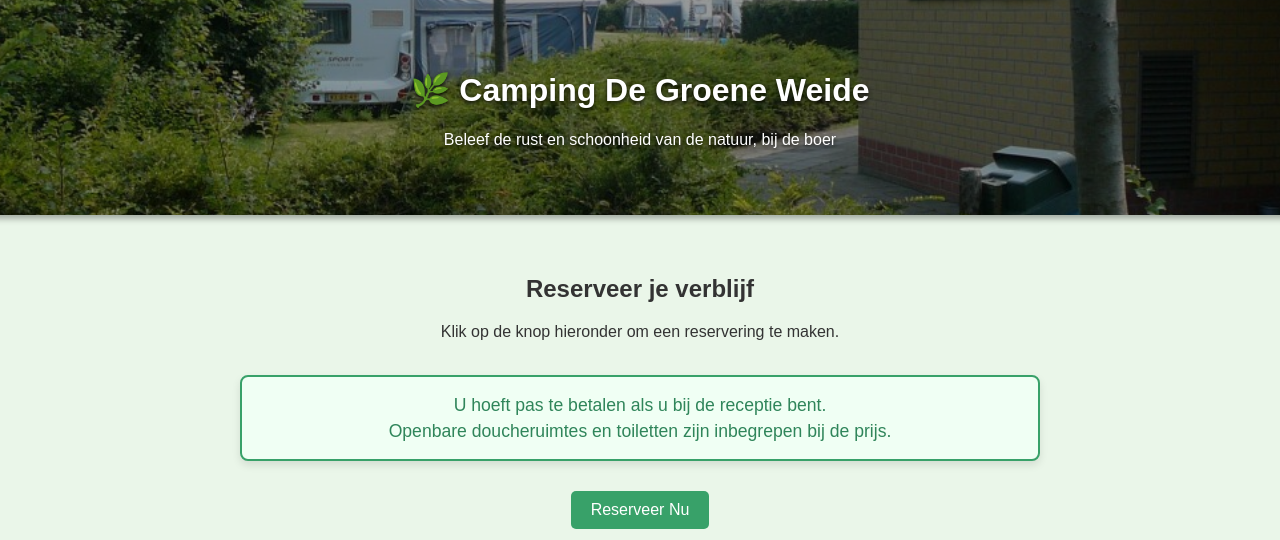
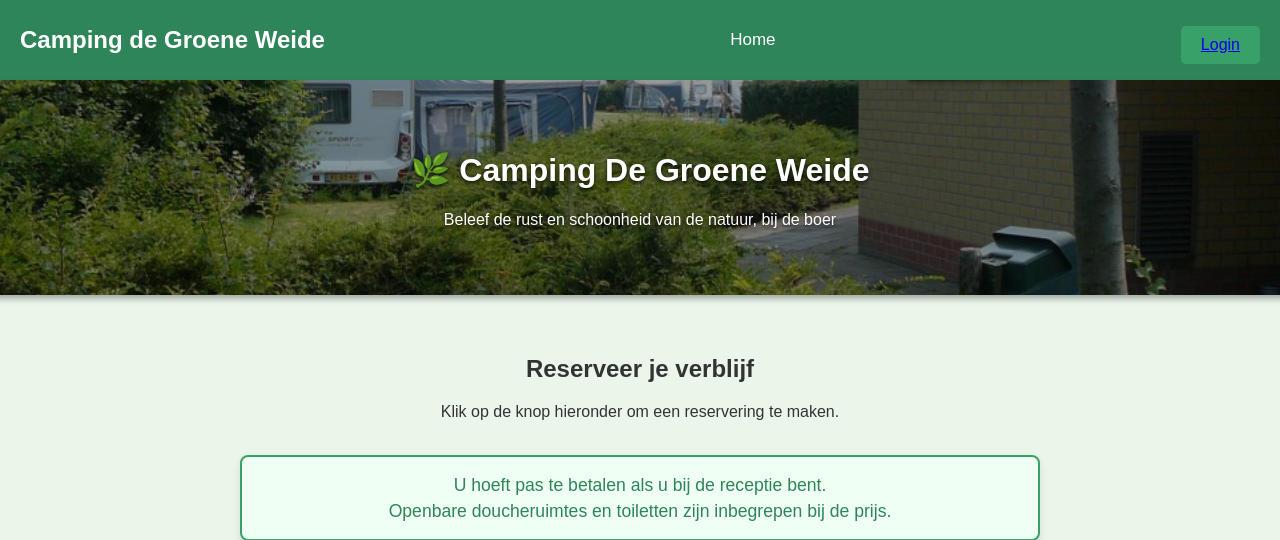
Before and after one commit to LingzanSekema/Boer-Bert-Reserveringssysteem, a PHP site: page / in a window 1280 px wide. Shown: the top 540 px of the page. Run offline with PHP 8.4, Linux system fonts and the light colour scheme.

Commit message:
Commit 1 Navbar

```diff
--- a/index.html
+++ b/index.html
@@ -7,6 +7,21 @@
     <link rel="stylesheet" href="style.css">
 </head>
 <body>
+
+    <nav>
+        <h1 class="navheader">
+            <a class="navheadercontent" href="index.html">Camping de Groene Weide</a>
+        </h1>
+
+        <ul class="navmenu">
+            <li><a class="active" href="index.html">Home</a></li>
+            </ul>
+
+        <button class="navbutton">
+            <a href="index.html">Login</a>
+        </button>
+    </nav>
+
     <header>
         <div class="header-content">
             <h1><span class="logo">🌿</span> Camping De Groene Weide</h1>
--- a/style.css
+++ b/style.css
@@ -18,6 +18,43 @@ body {
     align-items: center; /* Inhoud centreren */
     justify-content: flex-start; /* Inhoud bovenaan beginnen */
     min-height: 100vh;
+}
+
+/* Navigatiebalk styling */
+nav {
+    background-color: #2f855a;
+    color: white;
+    width: 100%;
+    display: flex;
+    align-items: center;
+    justify-content: space-between;
+    padding: 0 20px;
+    box-sizing: border-box;
+    height: 80px;
+}
+
+.navheadercontent {
+    text-decoration: none;
+    color: white;
+}
+
+/* Navigatie menu */
+.navmenu {
+    list-style: none;
+    display: flex;
+    align-items: center;
+    justify-content: center;
+    flex: 1; /* Zorgt dat het menu in het midden blijft */
+    padding: 0;
+    margin: 0;
+}
+
+.navmenu li a {
+    color: white;
+    font-size: 17px;
+    padding: 7px 13px;
+    border-radius: 3px;
+    text-decoration: none;
 }
 
 /* Header */
@@ -156,7 +193,6 @@ button:hover {
     background-color: #2f855a;
 }
 
-
 /* Footer */
 footer {
     width: 100%;
@@ -174,4 +210,5 @@ footer {
 footer p {
     position: relative;
     z-index: 2; /* Zorg ervoor dat de tekst boven andere elementen komt */
-    text-shadow: 1px 1px 3px rgba(0, 0, 0, 0.7); /* Zwarte schaduw voor betere zichtbaarheid *
+    text-shadow: 1px 1px 3px rgba(0, 0, 0, 0.7); /* Zwarte schaduw voor betere zichtbaarheid */
+}
```
